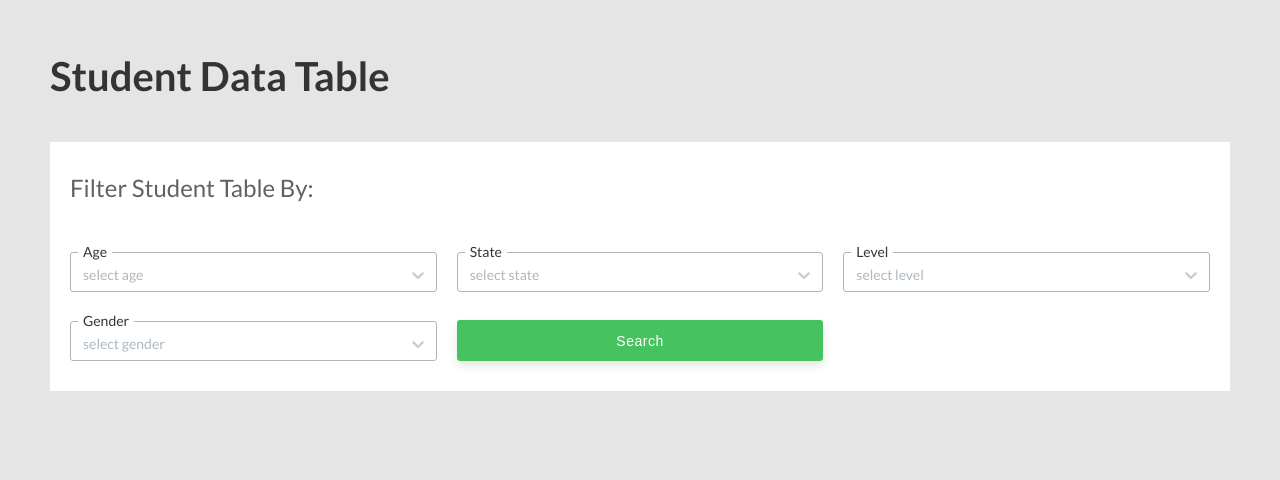
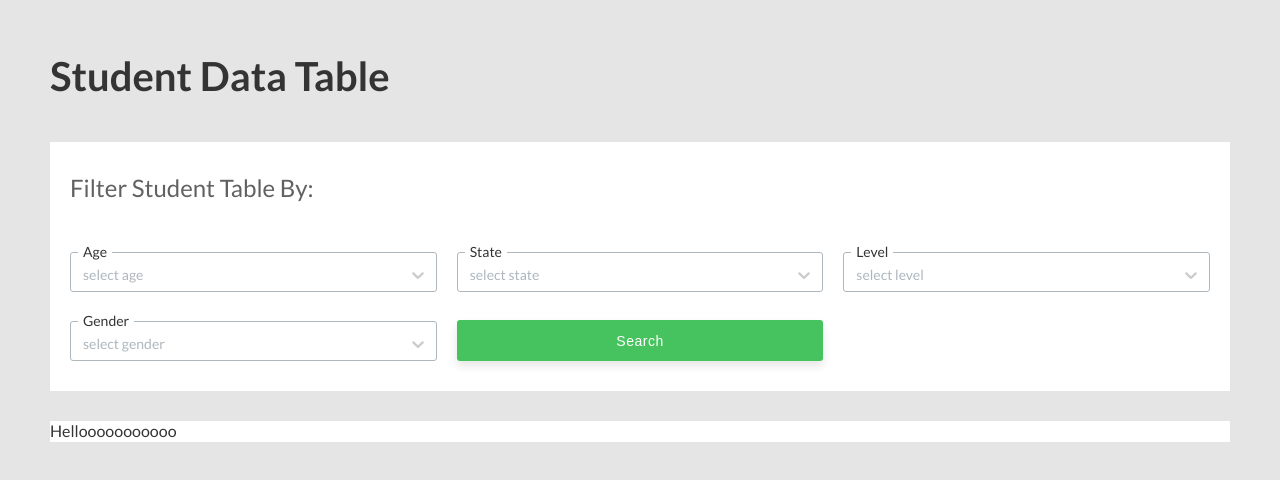
Before and after one commit to NwaguChima/Omniswift__UI, a React (Create React App) app: page / in a window 1280 px wide. Shown: the top 480 px of the page. Built offline with nearby package versions, Linux system fonts and the light colour scheme.

Commit message:
added table component

```diff
--- /dev/null
+++ b/src/components/dataTable/DataTable.tsx
@@ -0,0 +1,14 @@
+import React from 'react';
+import styles from './dataTable.module.scss';
+
+interface DataTableProps {}
+
+const DataTable: React.FC<DataTableProps> = () => {
+  return (
+    <section className={styles.dataTable}>
+      <div>Hellooooooooooo</div>
+    </section>
+  );
+};
+
+export default DataTable;
--- /dev/null
+++ b/src/components/dataTable/dataTable.module.scss
@@ -0,0 +1,6 @@
+@use '../../styles/variables.scss' as var;
+
+.dataTable {
+  background-color: var.$white_bg;
+  margin-top: 3rem;
+}
--- a/src/pages/home.tsx
+++ b/src/pages/home.tsx
@@ -1,4 +1,5 @@
 import React from 'react';
+import DataTable from '../components/dataTable/DataTable';
 import FormFilter from '../components/formFilter/FormFilter';
 import styles from './home.module.scss';
 
@@ -12,6 +13,7 @@ const Home: React.FC<HomeProps> = () => {
       </header>
       <main>
         <FormFilter />
+        <DataTable />
       </main>
     </div>
   );
```
